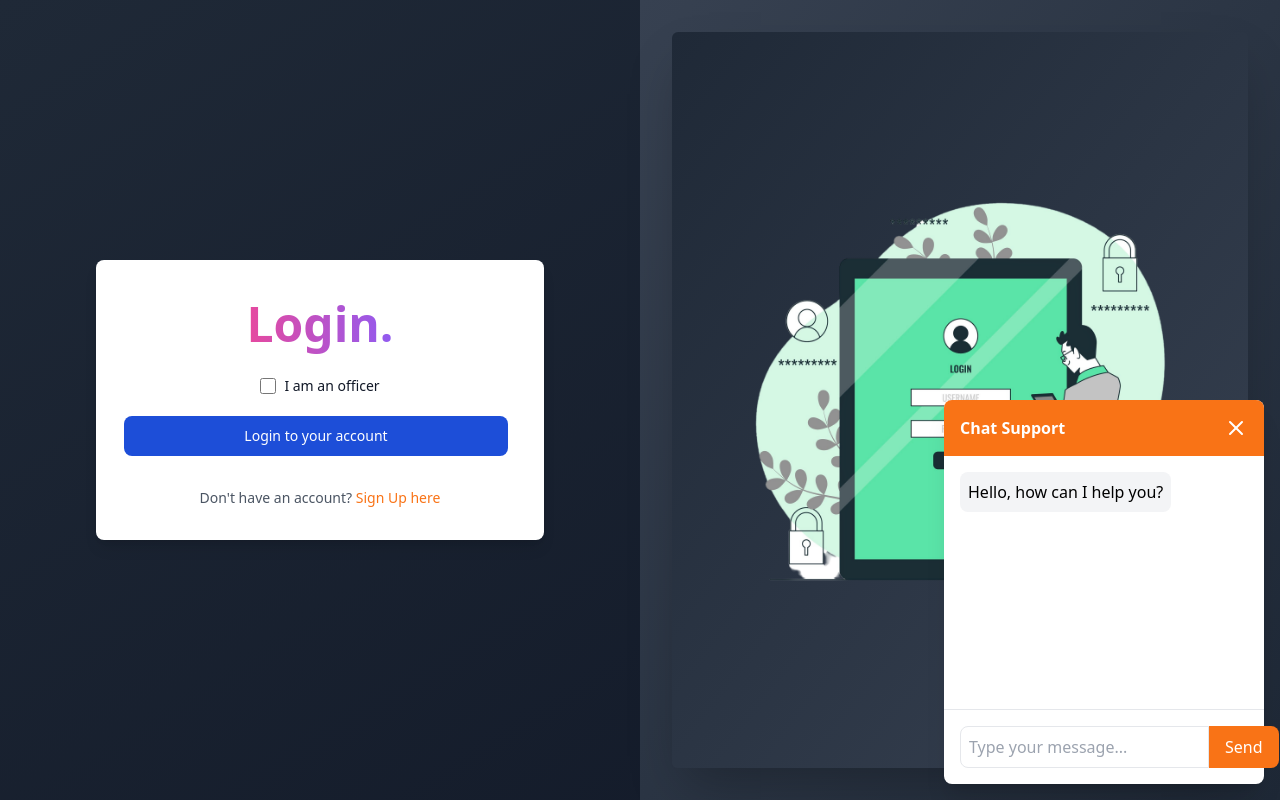
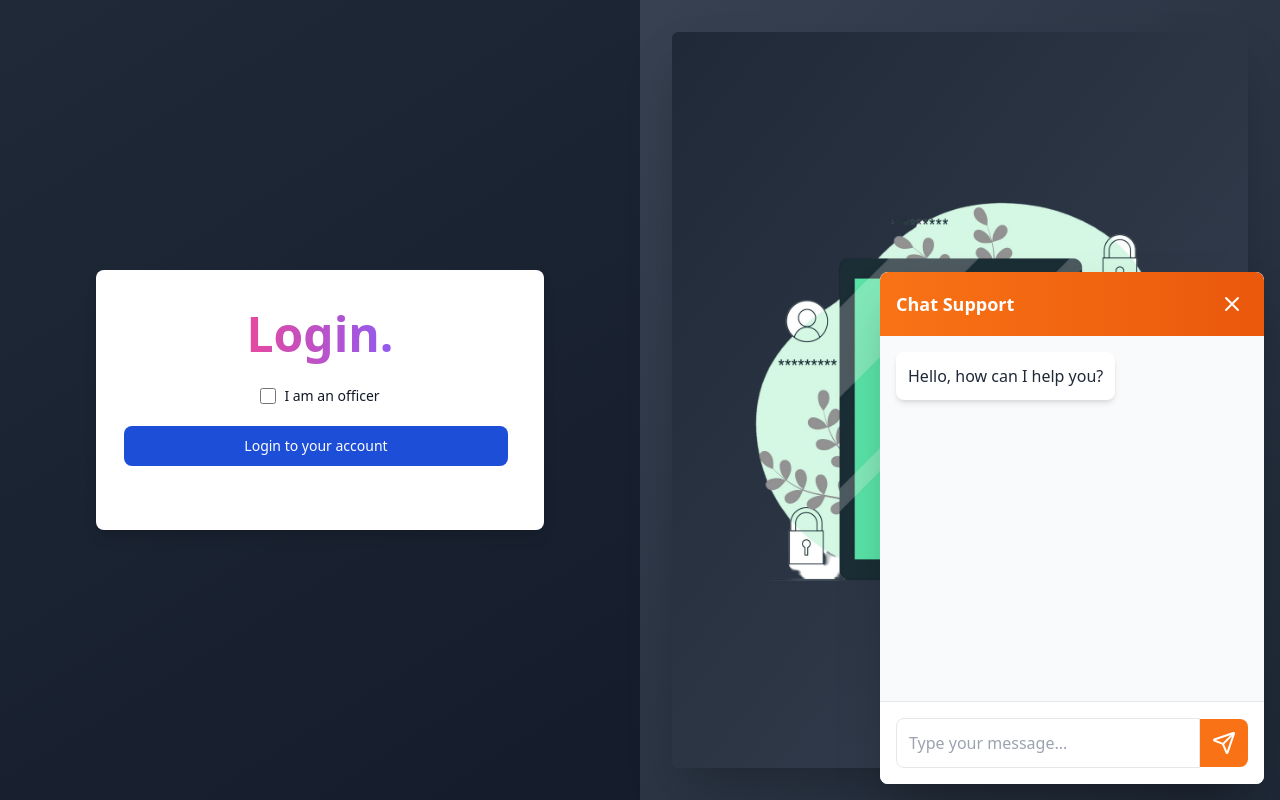
Before and after one commit to AnshuMishra01/Compliance_Audit, a React (Vite) app in the folder frontend/: page /login in a window 1280 px wide. Both pictures are taken after a click on the button 1240 px from the left and 760 px from the top of the page. Built offline with nearby package versions, Linux system fonts and the light colour scheme; what @huggingface/inference would draw is missing.

Commit message:
chatbot bug

```diff
--- a/frontend/src/components/chatbot.jsx
+++ b/frontend/src/components/chatbot.jsx
@@ -1,23 +1,28 @@
-import React, { useState, useEffect } from 'react';
-import { MessageSquare, X } from 'lucide-react';
+import React, { useState, useEffect, useRef } from 'react';
+import { MessageSquare, X, Send } from 'lucide-react';
 import { HfInference } from '@huggingface/inference';
 
-const hf = new HfInference('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')
-
-
-
+const hf = new HfInference('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');
 
 const FloatingChatbot = () => {
   const [isOpen, setIsOpen] = useState(false);
   const [messages, setMessages] = useState([]);
   const [inputMessage, setInputMessage] = useState('');
   const [isLoading, setIsLoading] = useState(false);
-  const bias= "short answer bellow 100 words For more detailed insights on your KPIs, compliance scores, or to access reports, please check your personalized dashboard ,*website is about compliance of bank of baroda bank* if user want to know about guidelines should click on guidelines have a querry he should click on help "
+  const messageEndRef = useRef(null);
+
+  const bias = "short answer below 100 words. For more detailed insights on your KPIs, compliance scores, or to access reports, please check your personalized dashboard. *website is about compliance of bank of baroda bank* if user wants to know about guidelines, they should click on guidelines. If they have a query, they should click on help.";
+
   useEffect(() => {
     if (isOpen && messages.length === 0) {
       setMessages([{ text: "Hello, how can I help you?", sender: 'ai' }]);
     }
   }, [isOpen, messages.length]);
+
+  useEffect(() => {
+    messageEndRef.current?.scrollIntoView({ behavior: "smooth" });
+  }, [messages]);
+
   const toggleChat = () => setIsOpen(!isOpen);
 
   const handleSendMessage = async (e) => {
@@ -33,7 +38,7 @@ const FloatingChatbot = () => {
       for await (const chunk of hf.chatCompletionStream({
         model: "mistralai/Mistral-7B-Instruct-v0.2",
         messages: [
-          { role: "user", content: inputMessage+bias },
+          { role: "user", content: inputMessage + bias },
         ],
         max_tokens: 500,
         temperature: 0.1,
@@ -54,50 +59,107 @@ const FloatingChatbot = () => {
   };
 
   return (
-    <div className="fixed bottom-4 right-4">
+    <div className="fixed bottom-4 right-4 z-50">
       {!isOpen && (
         <button
           onClick={toggleChat}
-          className="bg-orange-500 hover:bg-orange-600 text-white rounded-full p-3 shadow-lg"
+          className="bg-orange-500 hover:bg-orange-600 text-white rounded-full p-4 shadow-lg transition-all duration-300 transform hover:scale-110"
         >
-          <MessageSquare size={24} />
+          <MessageSquare size={28} />
         </button>
       )}
       {isOpen && (
-        <div className="bg-white rounded-lg shadow-xl w-80 h-96 flex flex-col">
-          <div className="bg-orange-500 text-white p-4 rounded-t-lg flex justify-between items-center">
-            <h3 className="font-bold">Chat Support</h3>
-            <button onClick={toggleChat}>
+        <div className="bg-white rounded-lg shadow-2xl w-80 sm:w-96 h-[32rem] flex flex-col overflow-hidden">
+          <div className="bg-gradient-to-r from-orange-500 to-orange-600 text-white p-4 rounded-t-lg flex justify-between items-center">
+            <h3 className="font-bold text-lg">Chat Support</h3>
+            <button onClick={toggleChat} className="hover:bg-orange-700 p-1 rounded transition-colors duration-300">
               <X size={24} />
             </button>
           </div>
-          <div className="flex-grow overflow-y-auto p-4">
+          <div className="flex-grow overflow-y-auto p-4 bg-gray-50">
             {messages.map((message, index) => (
-              <div key={index} className={`mb-2 ${message.sender === 'user' ? 'text-right' : 'text-left'}`}>
-                <span className={`inline-block p-2 rounded-lg ${message.sender === 'user' ? 'bg-orange-100' : 'bg-gray-100'}`}>
+              <div key={index} className={`mb-3 ${message.sender === 'user' ? 'text-right' : 'text-left'}`}>
+                <span className={`inline-block p-3 rounded-lg max-w-[80%] ${
+                  message.sender === 'user'
+                    ? 'bg-orange-100 text-orange-800'
+                    : 'bg-white text-gray-800 shadow-md'
+                }`}>
                   {message.text}
                 </span>
               </div>
             ))}
-            {isLoading && <div className="text-center">AI is thinking...</div>}
+            {isLoading && (
+              <div className="text-center">
+                <div className="inline-block p-3 rounded-lg bg-gray-200">
+                  <div className="dot-flashing"></div>
+                </div>
+              </div>
+            )}
+            <div ref={messageEndRef} />
           </div>
-          <form onSubmit={handleSendMessage} className="p-4 border-t">
-            <div className="flex">
+          <form onSubmit={handleSendMessage} className="p-4 bg-white border-t border-gray-200">
+            <div className="flex items-center">
               <input
                 type="text"
                 value={inputMessage}
                 onChange={(e) => setInputMessage(e.target.value)}
                 placeholder="Type your message..."
-                className="flex-grow border rounded-l-lg p-2"
+                className="flex-grow border rounded-l-lg p-3 focus:outline-none focus:ring-2 focus:ring-orange-500"
                 disabled={isLoading}
               />
-              <button type="submit" className="bg-orange-500 text-white px-4 rounded-r-lg" disabled={isLoading}>
-                Send
+              <button
+                type="submit"
+                className="bg-orange-500 hover:bg-orange-600 text-white p-3 rounded-r-lg transition-colors duration-300"
+                disabled={isLoading}
+              >
+                <Send size={24} />
               </button>
             </div>
           </form>
         </div>
       )}
+      <style jsx>{`
+        .dot-flashing {
+          position: relative;
+          width: 10px;
+          height: 10px;
+          border-radius: 5px;
+          background-color: #9880ff;
+          color: #9880ff;
+          animation: dot-flashing 1s infinite linear alternate;
+          animation-delay: 0.5s;
+        }
+        .dot-flashing::before, .dot-flashing::after {
+          content: '';
+          display: inline-block;
+          position: absolute;
+          top: 0;
+        }
+        .dot-flashing::before {
+          left: -15px;
+          width: 10px;
+          height: 10px;
+          border-radius: 5px;
+          background-color: #9880ff;
+          color: #9880ff;
+          animation: dot-flashing 1s infinite alternate;
+          animation-delay: 0s;
+        }
+        .dot-flashing::after {
+          left: 15px;
+          width: 10px;
+          height: 10px;
+          border-radius: 5px;
+          background-color: #9880ff;
+          color: #9880ff;
+          animation: dot-flashing 1s infinite alternate;
+          animation-delay: 1s;
+        }
+        @keyframes dot-flashing {
+          0% { background-color: #9880ff; }
+          50%, 100% { background-color: #ebe6ff; }
+        }
+      `}</style>
     </div>
   );
 };
--- a/frontend/src/pages/Login.jsx
+++ b/frontend/src/pages/Login.jsx
@@ -66,12 +66,12 @@ const Login = () => {
               transition={{ duration: 0.5, delay: 0.5 }}
               className="mt-6 text-center"
             >
-              <p className="text-sm text-gray-600">
+              {/* <p className="text-sm text-gray-600">
                 Don&apos;t have an account?{" "}
                 <a href="#" className="text-orange-500 hover:underline">
                   Sign Up here
                 </a>
-              </p>
+              </p> */}
             </motion.div>
           </div>
         </motion.div>
--- a/frontend/src/pages/Officer/Dashboard.jsx
+++ b/frontend/src/pages/Officer/Dashboard.jsx
@@ -88,7 +88,7 @@ function EmployeeDashboard() {
         </div>
 
         <div className="flex flex-col md:flex-row justify-between items-center mt-10 mb-8">
-          <div className={`hero-container relative ${isMobile ? 'h-64 w-64' : 'h-96 w-96'} mb-8 md:mb-5`} style={{ perspective: '1000px' }}>
+          <div className={`hero-container relative ${isMobile ? 'h-64 w-64' : 'h-96 w-96'} mb-8 mt-10 md:mb-5`} style={{ perspective: '1000px' }}>
             {cards.map((card, index) => (
               <motion.div
                 key={card.id}
--- a/frontend/src/pages/Officer/Guidelines.jsx
+++ b/frontend/src/pages/Officer/Guidelines.jsx
@@ -29,7 +29,7 @@ function CashierGuidelines() {
   };
 
   return (
-    <div className="bg-gray-900 min-h-screen p-8 mt-10">
+    <div className=" fixed bg-gray-900 min-h-screen p-8 mt-10">
       <div className="max-w-6xl mx-auto bg-gray-800 rounded-lg shadow-lg overflow-hidden">
         <div className="p-6">
           <motion.h1
```
